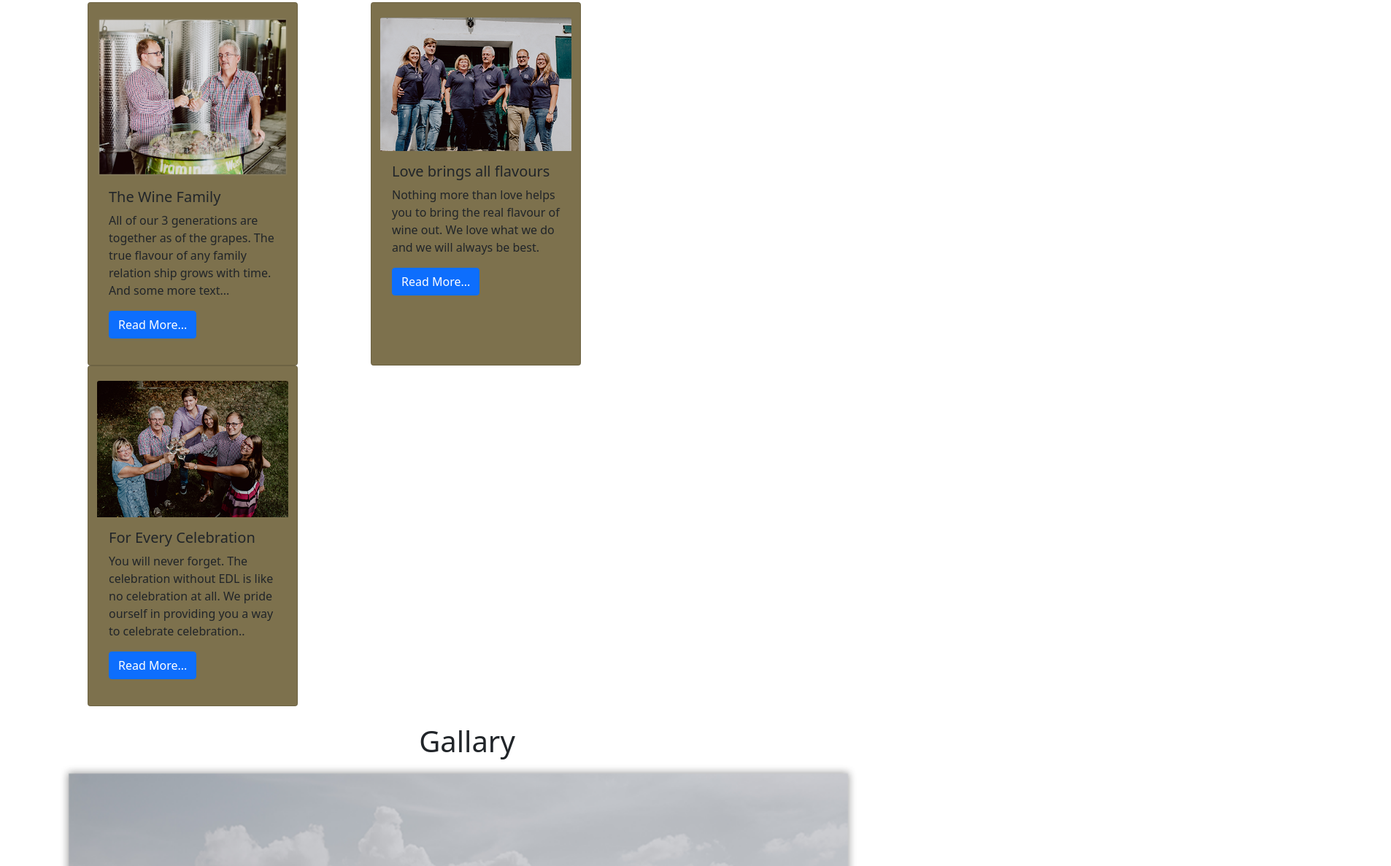
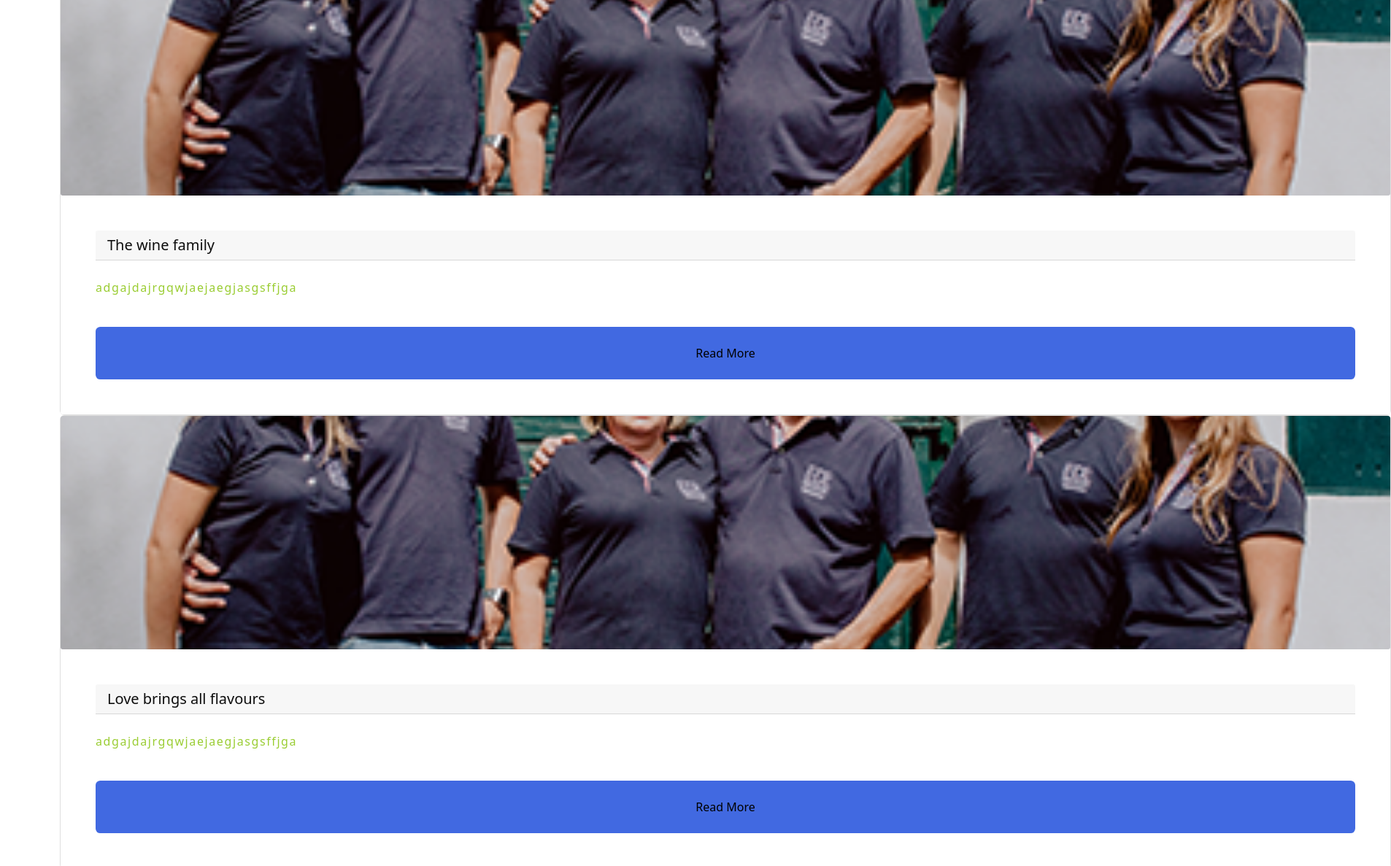
Before and after one commit to mansivilasshinde/PracticeProject, a plain HTML site: page index.html in a window 1280 px wide. Shown: the part 1400-2587 px from the top of the page at 73% size, 1906 px wide, since content can reach past the window. Drawn offline with nearby package versions, Linux system fonts and the light colour scheme.

Commit message:
changed the card section

```diff
--- a/index.html
+++ b/index.html
@@ -10,6 +10,8 @@
 	<link href="https://cdn.jsdelivr.net/npm/bootstrap@5.1.3/dist/css/bootstrap.min.css" rel="stylesheet" integrity="sha384-1BmE4kWBq78iYhFldvKuhfTAU6auU8tT94WrHftjDbrCEXSU1oBoqyl2QvZ6jIW3" crossorigin="anonymous">
 
 	<script src="https://cdn.jsdelivr.net/npm/bootstrap@5.1.3/dist/js/bootstrap.bundle.min.js" integrity="sha384-ka7Sk0Gln4gmtz2MlQnikT1wXgYsOg+OMhuP+IlRH9sENBO0LRn5q+8nbTov4+1p" crossorigin="anonymous"></script>
+
+	<link rel="stylesheet" href="https://cdnjs.cloudflare.com/ajax/libs/font-awesome/4.7.0/css/font-awesome.min.css">
 
 	<link rel="stylesheet" type="text/css" href="style.css">
 
@@ -33,11 +35,13 @@
 		</header>
 		<br><br>
 
-	<div class="container">
+			<!--for the center of alignment -->
+		<div class="container">
+			<!-- Background image for hero section    -->
+		 <div class="hero">
 
-
-		<div class="row">
-			<div class="col">
+		  <div class="row">
+			<div class="col-sm">
 				<span style="color: #7D714D" ><h1>Das Weingut Edl! <br> Herzlichen Willkommen</h1></span>
 				<span style="color: black"><p>Wir befinden uns im sanftwelligen Hügelland des
 					nordöstlichen Weinviertel im Dreiländereck
@@ -46,52 +50,74 @@
 				</p></span>
 				<button>Read More</button>
 			</div>
+
 			<div class="col">
 				<img src="img/Layer 8.png">
 			</div>
-
+		 </div>
+		  </div>
 		</div>
 		<br>
-		<div class="row">
-			<h1 align="center">News</h1>
-			<div class="card" style="width: 18rem; background-color: #7D714D">
-			  <img src="img/Layer 0 copy.png" class="card-img-top" alt="...">
-			  <div class="card-body">
-			    <h5 class="card-title">The Wine Family </h5>
-			    <p class="card-text">All of our 3 generations are together
-					as of the grapes. The true flavour
-					of any family relation ship grows with
-					time. And some more text...</p>
-			    <a href="#" class="btn btn-primary">Read More...</a>
-			  </div>
+
+		<!--	NEW CONTAINER STARTED	-->
+
+	<div class="container">
+
+		<!-- CARD SECTION -->
+
+		<div class="grid">
+			<div class="grid-item">
+				<div class="card">
+					 <img class ="card-img" src="img/Layer 14.png">
+					 <div class="card-content">
+					 	<h1 class="card-header">The wine family</h1>
+					 	<p class="card-text">
+					 		adgajdajrgqwjaejaegjasgsffjga
+					 	</p>
+					 	<button class="card-btn">
+					 		<span>Read More</span>
+					 	</button>
+					 </div>
+				</div>
 			</div>
+		</div>
 
-			<div class="card" style="width: 18rem; background-color: #7D714D;">
-			  <img src="img/Layer 14.png" class="card-img-top" alt="...">
-			  <div class="card-body">
-			    <h5 class="card-title">Love brings all flavours</h5>
-			    <p class="card-text">Nothing more than love helps you
-					to bring the real flavour of wine out.
-					We love what we do and we will
-					always be best.</p>
-			    <a href="#" class="btn btn-primary">Read More...</a>
-			  </div>
+		<div class="grid">
+			<div class="grid-item">
+				<div class="card">
+					 <img class ="card-img" src="img/Layer 14.png">
+					 <div class="card-content">
+					 	<h1 class="card-header">Love brings all flavours</h1>
+					 	<p class="card-text">
+					 		adgajdajrgqwjaejaegjasgsffjga
+					 	</p>
+					 	<button class="card-btn">
+					 		<span>Read More</span>
+					 	</button>
+					 </div>
+				</div>
 			</div>
+		</div>
 
-			<div class="card" style="width: 18rem; background-color: #7D714D">
-			  <img src="img/Layer 15.png" class="card-img-top" alt="...">
-			  <div class="card-body">
-			    <h5 class="card-title">For Every Celebration</h5>
-			    <p class="card-text">You will never forget. The celebration
-					without EDL is like no celebration
-					at all. We pride ourself in providing
-					you a way to celebrate celebration.. </p>
-			    <a href="#" class="btn btn-primary">Read More...</a>
-			  </div>
+		<div class="grid">
+			<div class="grid-item">
+				<div class="card">
+					 <img class ="card-img" src="img/Layer 14.png">
+					 <div class="card-content">
+					 	<h1 class="card-header">For Every Celebration!</h1>
+					 	<p class="card-text">
+					 		adgajdajrgqwjaejaegjasgsffjga
+					 	</p>
+					 	<button class="card-btn">
+					 		<span>Read More</span>
+					 	</button>
+					 </div>
+				</div>
 			</div>
+		</div>
 
-		</div>
-		<br>
+		<!-- CAROUSEL SECTION -->
+
 		<div class="row">
 			<h1 align="center">Gallary</h1>
 			<div class="row">
@@ -99,13 +125,13 @@
 			<div id="carouselExample" class="carousel slide">
 			  <div class="carousel-inner">
 			    <div class="carousel-item active">
-			      <img src="img/Layer 16.png" class="d-block w-100" alt="...">
+			      <img src="img/EDL-85.png" class="d-block w-100">
 			    </div>
 			    <div class="carousel-item">
-			      <img src="img/Layer 14.png" class="d-block w-100" alt="...">
+			      <img src="img/Layer 14.png" class="d-block w-100">
 			    </div>
 			    <div class="carousel-item">
-			      <img src="img/Layer 15.png" class="d-block w-100" alt="...">
+			      <img src="img/Layer 15.png" class="d-block w-100">
 			    </div>
 			  </div>
 			  <button class="carousel-control-prev" type="button" data-bs-target="#carouselExample" data-bs-slide="prev">
@@ -150,9 +176,9 @@
 			<div class="col">
 				<img src="img/Layer 2.png">
 				<ul>
-					<li>Weingut EDL Karl Wiesinger Strasses 2/292232 Deutsch Wagram</li>
-					<li>066/777777</li>
-					<li>office@winzermarketing.at</li>
+					<i class="fa fa-map"></i>Weingut EDL Karl Wiesinger Strasses 2/292232 Deutsch Wagram<br>
+					<i class="fa fa-phone"></i>066/777777
+					<i class="fa fa-email"></i>office@winzermarketing.at
 				</ul>
 
 			</div>
@@ -168,16 +194,16 @@
 			</div>
 			<div class="col">
 				<ul>
-					<li>Facebook</li>
-					<li>Instagram</li>
+					<li><i class="fa fa-facebook"></i></li>
+					<li><i class="fa fa-instagram"></i></li>
 
 				</ul>
 
 			</div>
 
-		</div>
 
 	</div>
 
+
 </body>
 </html>
--- a/style.css
+++ b/style.css
@@ -1,3 +1,5 @@
+
+
 *{
 	margin: 0px;
 	padding: 0px;
@@ -13,6 +15,12 @@ header{
 	background-position: center center;
 
 }
+
+.hero{
+
+	background-image: url("img/Layer 10.png");
+}
+
 .logo{
 
 	font-size: 30px;
@@ -27,8 +35,8 @@ header{
 	height: 50px;
 	line-height: 30px;
 	padding: 0px 100px;
-	align-items: center;
-
+	display: inline-block;
+	text-align: center;
 
 
 }
@@ -37,6 +45,10 @@ header{
 	padding: 0px;
 	margin: 0px;
 	list-style-type: none;
+	display: inline-block;
+	text-align: center;
+
+
 
 }
 
@@ -63,14 +75,8 @@ header{
 	padding: 10px 30px;
 	color: black;
 	display: inline-block;
+	text-decoration: none;
 
-}
-.card{
-
-	margin-left: 50px;
-	margin-right: 50px;
-	padding-top: 20px;
-	padding-bottom: 20px;
 
 }
 
@@ -82,3 +88,90 @@ button{
 	border-color: #7D714D;
 	padding: 5px 10px 5px 10px;
 }
+
+
+
+h2{
+
+	font-size: 15px;
+	font-weight: 4s00;
+	font-family: sans-serif;
+}
+
+	/*center of alignmnent*/
+.col-sm{
+
+	align-items: start;
+	display: flex;
+	flex-direction: column;
+	justify-content: center;
+}
+
+.grid{
+
+	display: grid;
+	width: 114em;
+	grid-gap: 6rem;
+	grid-template-columns: repeat(auto-fit, minmax(30rem, 1fr));
+	align-items: start;
+}
+
+.grid-item{
+
+	background-color: #fffff;
+	border-radius: 0.4rem;
+	overflow: hidden;
+/*	box-shadow: 0 3rem 6rem rgba(0, 0, 0, 0.1); */
+	cursor: pointer;
+	transition: 0.2s;
+}
+
+.grid-item:hover{
+
+	transform: translateY(-0.5%);
+	box-shadow: 0 4rem 8rem rgba(0, 0, 0, 1.5);
+}
+
+.card-img{
+
+	display: block;
+	width: 100%;
+	height: 20rem;
+	object-fit: cover;
+}
+
+.card-content{
+
+	padding: 3rem;
+}
+
+.card-header{
+
+	font-size: 20px;
+	font-weight: 500;
+	color: #0d0d0d;
+	margin-bottom: 1.5rem;
+}
+
+.card-text{
+
+	font-size: 16px;
+	letter-spacing: 0.1rem;
+	line-height: 1.7;
+	margin-bottom: 2.5rem;
+	color: yellowgreen;
+}
+
+.card-btn{
+
+	display: block;
+	width: 100%;
+	padding: 1.5rem;
+	font-size: 16px;
+	text-align: center;
+	color: #fffff;
+	background-color: royalblue;
+	border-radius: 0.4rem;
+	border: none;
+	cursor: pointer;
+}
```
